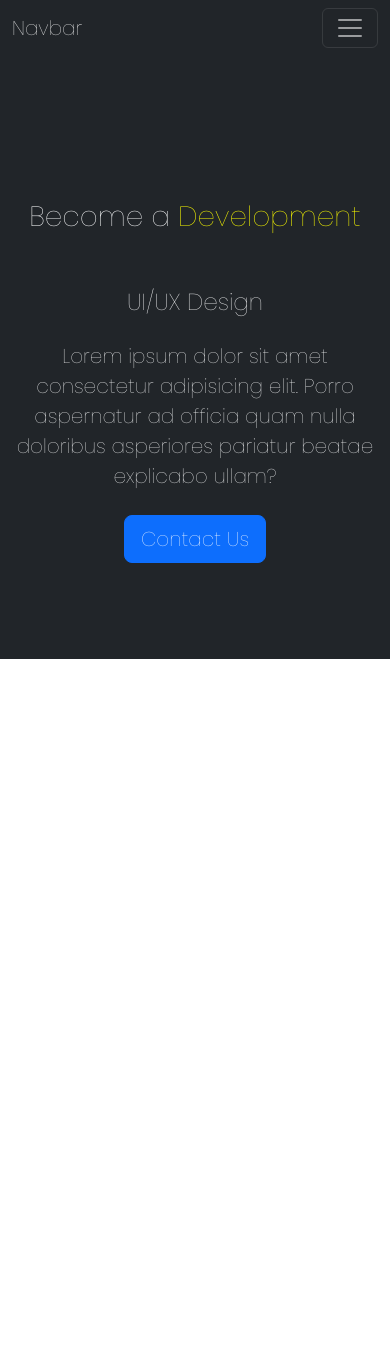
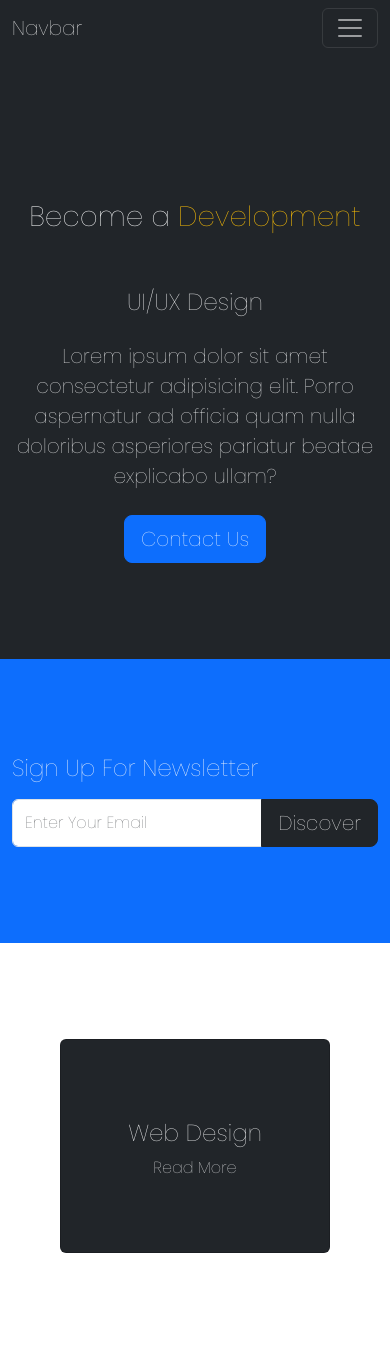
Before and after one commit to gracekells/ppw, a plain HTML site: page index.html in a window 390 px wide. Before the commit the page ends 844 px from the top, so only its background shows below. Drawn offline with nearby package versions, Linux system fonts and the light colour scheme.

Commit message:
Update index.html

```diff
--- a/index.html
+++ b/index.html
@@ -73,13 +73,10 @@
     </nav>
     <!--End of Navbar-->
     <!--Section 1-->
-    <section
-      class="bg-dark text-light py-5 text-center text-sm-start"
-      id="Home"
-    >
+    <section class="bg-dark text-light py-5 text-center text-sm-start" id="Home">
       <div class="container py-5">
         <div class="d-sm-flex align-items-center justify-content-between py-5">
-          <h1>Become a <font color="yellow"> Development </font></h1>
+          <h1>Become a <span class="text-warning">Development</span></h1>
         </div>
         <h3>UI/UX Design</h3>
         <p class="lead my-4">
@@ -89,11 +86,58 @@
         </p>
         <button class="btn btn-primary btn-lg">Contact Us</button>
       </div>
+      <a href="#"
+          <img src="https://course-net.com/blog/wp-content/uploads/2022/12/1-8.jpeg"
+          class="img-fluid"
+          width="500"
+        ></a>
+
+
     </section>
-    <script
-      src="https://cdn.jsdelivr.net/npm/bootstrap@5.3.0-alpha1/dist/js/bootstrap.bundle.min.js"
-      integrity="sha384-w76AqPfDkMBDXo30jS1Sgez6pr3x5MlQ1ZAGC+nuZB+EYdgRZgiwxhTBTkF7CXvN"
-      crossorigin="anonymous"
-    ></script>
+
+    <!--Section 1-->
+    <!--Start Newsletter-->
+
+
+    <section class="bg-primary text-light py-5">
+      <div class="container py-5">
+        <div class="d-md-flex justify-content-between align-items-center">
+          <h3 class="mb-3 mb-md=0">
+            Sign Up For Newsletter
+          </h3>
+          <div class="input-group news-input">
+            <input type="text" class="form-control" placeholder="Enter Your Email">
+            <button class="btn btn-dark btn-lg">Discover</button>
+          </div>
+      </div>
+    </section>
+
+    <!--End Newsletter-->
+    <!--Section 3-->
+
+    <section class="p-5" id="service">
+      <div class="container py-5">
+        <div class="row text-center g-4">
+          <div class="col-md">
+            <div class="card bg-dark text-light p-5">
+              <div class="card-body text-center">
+                <div class="h1 mb-3">
+                    <i class="bi bi-laptop"></i>
+                    </div>
+                    <h3 class="card-title">
+                      Web Design
+                    </h3>
+                    <p class="card-title mb-3>
+                      Lorem ipsum, dolor sit amet consectetur adipisicing elit. Repudiandae nobis repellat numquam laborum deserunt perspiciatis, consequuntur nesciunt molestiae accusantium? Dolorum quam soluta pariatur accusamus voluptatum? Amet aut quia aliquid expedita?
+                    </p>
+                    <a href="#" class="btn btn-primary">Read More</a>
+              </div>
+            </div>
+          </div>
+        </div>
+    </section>
+
+
+
   </body>
 </html>
```
